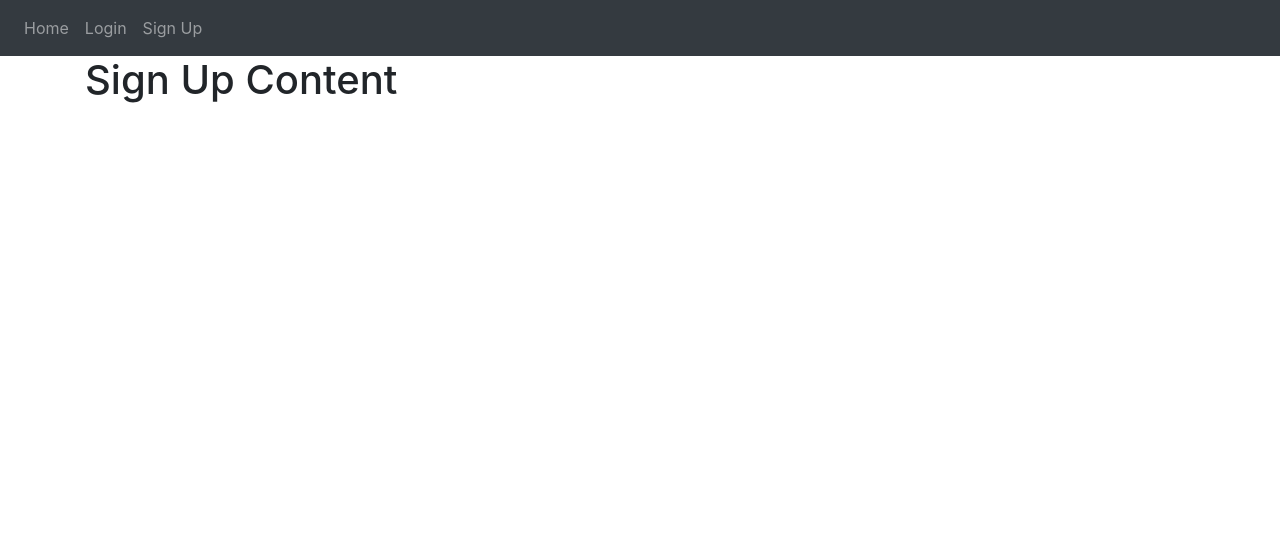
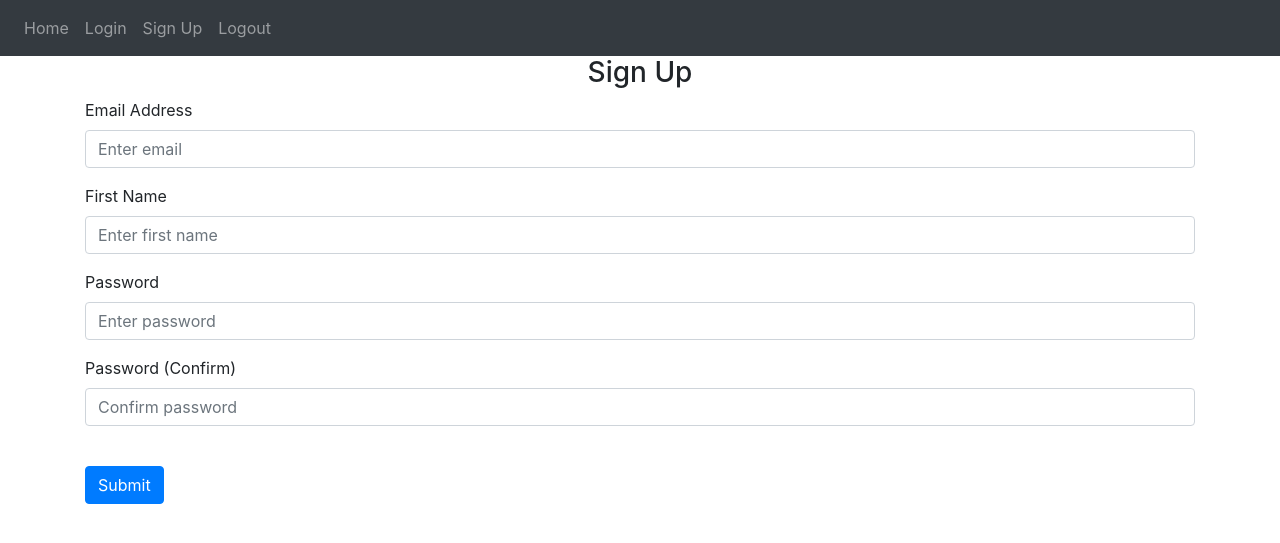
Before and after one commit to ugrcnkaya/medical_management_system, a Flask app: page /sign_up in a window 1280 px wide. Shown: the top 543 px of the page. Run offline with Flask 2, Linux system fonts and the light colour scheme; some libraries are stand-ins or nearby versions.

Commit message:
Sign-Up Post / Alert Flashing

```diff
--- a/website/auth.py
+++ b/website/auth.py
@@ -1,15 +1,40 @@
-from flask import Blueprint, render_template
+from flask import Blueprint, render_template, request, flash
 
 auth = Blueprint('auth', __name__)
 
-@auth.route('/login')
+@auth.route('/login', methods = ['GET', 'POST'])
 def login():
-    return render_template("login.html")
+    data = request.form
+    print(data)
+            #text = argument to send towards the template
+    return render_template("login.html", boolean= False)
 
 @auth.route('/logout')
 def logout():
     return '<p>Logout</p>'
 
-@auth.route('/sign_up')
+@auth.route('/sign_up', methods= ['GET', 'POST'])
 def sign_up():
+    if request.method == 'POST':
+        email = request.form.get('email')
+        firstName = request.form.get('firstName')
+        password1 = request.form.get('password1')
+        password2 = request.form.get('password2')
+
+        if len(email)  < 4:
+            flash('E-Mail must be greater than 3 characters.', category='error')
+            pass
+        elif len(firstName) < 2:
+            flash('First name must be greater than 1 characters.', category='error')
+            pass
+        elif password1 != password2:
+            flash('Passwords don\'t match', category='error')
+            pass
+        elif len(password1) < 7:
+            flash('Password must be at least 7 characters.', category='error')
+            pass
+        else:
+            flash('User is created.', category='success')
+
+            # add user to the database
     return render_template("sign_up.html")
--- a/website/templates/base.html
+++ b/website/templates/base.html
@@ -32,10 +32,35 @@
           <a class="nav-item nav-link" id="home" href="/">Home</a>
           <a class="nav-item nav-link" id="login" href="/login">Login</a>
           <a class="nav-item nav-link" id="signUp" href="/sign_up">Sign Up</a>
+          <a class="nav-item nav-link" id="logOut" href="/logout">Logout</a>
 
         </div>
       </div>
     </nav>
+    {% with messages = get_flashed_messages(with_categories=true) %}
+        {% if messages %}
+            {% for category, message in messages %}
+                {% if category == 'error' %}
+            <div class="alert alert-danger alter-dismissable fade show" role="alert">
+                {{ message }}
+                <button type="button" class="close" data-dismiss="alert">
+                    <span aria-hidden="true">&times;</span>
+
+                </button>
+            </div>
+                {% else %}
+             <div class="alert alert-success alter-dismissable fade show" role="alert">
+                {{ message }}
+                <button type="button" class="close" data-dismiss="alert">
+                    <span aria-hidden="true">&times;</span>
+
+                </button>
+            </div>
+                {% endif %}
+            {% endfor %}
+        {% endif %}
+
+    {% endwith %}
 
     <div class="container">{% block content %} {% endblock %}</div>
 
--- a/website/templates/sign_up.html
+++ b/website/templates/sign_up.html
@@ -1,3 +1,50 @@
 {% extends "base.html" %}
 {% block title %}Sign Up{% endblock %}
-{% block content %}<h1> Sign Up Content </h1>{% endblock %}
+{% block content %}
+<form method="POST">
+  <h3 align="center">Sign Up</h3>
+  <div class="form-group">
+    <label for="email">Email Address</label>
+    <input
+      type="email"
+      class="form-control"
+      id="email"
+      name="email"
+      placeholder="Enter email"
+    />
+  </div>
+  <div class="form-group">
+    <label for="firstName">First Name</label>
+    <input
+      type="text"
+      class="form-control"
+      id="firstName"
+      name="firstName"
+      placeholder="Enter first name"
+    />
+  </div>
+  <div class="form-group">
+    <label for="password1">Password</label>
+    <input
+      type="password"
+      class="form-control"
+      id="password1"
+      name="password1"
+      placeholder="Enter password"
+    />
+  </div>
+  <div class="form-group">
+    <label for="password2">Password (Confirm)</label>
+    <input
+      type="password"
+      class="form-control"
+      id="password2"
+      name="password2"
+      placeholder="Confirm password"
+    />
+  </div>
+  <br />
+  <button type="submit" class="btn btn-primary">Submit</button>
+</form>
+
+{% endblock %}
```
Also changed, not shown: website/templates/login.html (+32 -1 lines).
